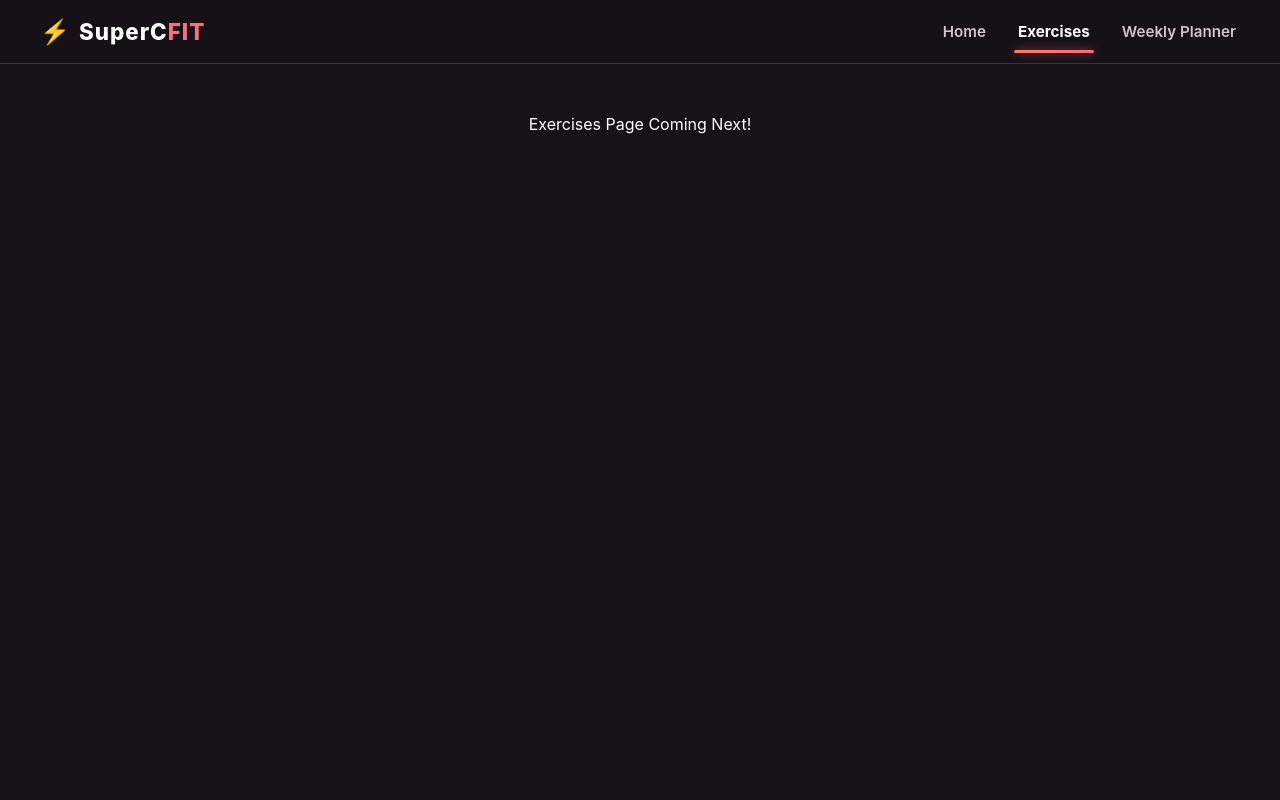
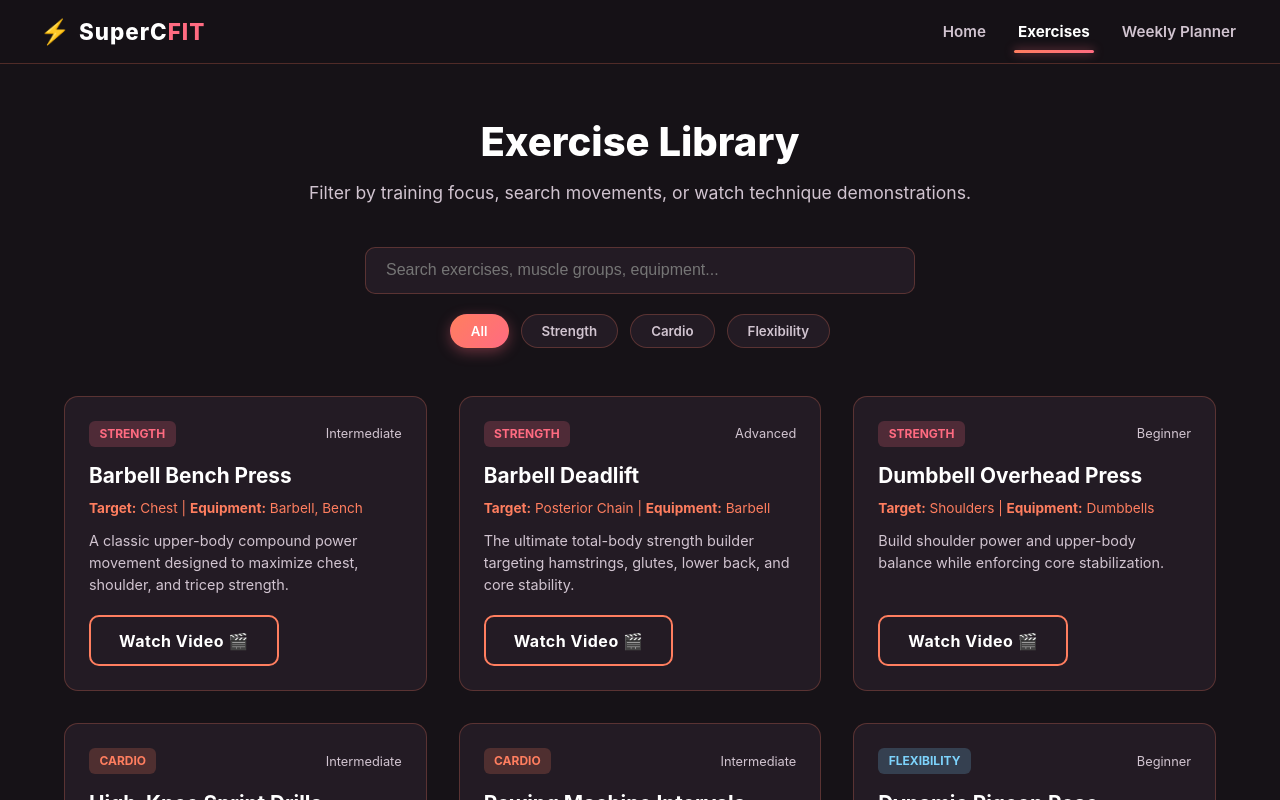
Before and after one commit to Manqoba-123/react-fitness-tracker-app, a React (Vite) app in the folder fitness-tracker/: page /exercises in a window 1280 px wide. Shown: the top 800 px of the page. Built offline with nearby package versions, Linux system fonts and the light colour scheme.

Commit message:
Added exercise cad, list and details

```diff
--- a/fitness-tracker/src/App.jsx
+++ b/fitness-tracker/src/App.jsx
@@ -1,7 +1,8 @@
 import React from 'react';
 import { Routes, Route } from 'react-router-dom';
-import Navbar from './components/Navigation/Navbar.jsx';
-import Home from './pages/Home.jsx';
+import Navbar from './components/Navigation/Navbar';
+import Home from './pages/Home';
+import ExercisesPage from './pages/ExercisesPage';
 
 function App() {
   return (
@@ -9,9 +10,7 @@ function App() {
       <Navbar />
       <Routes>
         <Route path="/" element={<Home />} />
-        {/* Placeholder routes for next steps */}
-        <Route path="/exercises" element={<div style={{ padding: '3rem', textAlign: 'center', color: '#fff' }}>Exercises Page Coming Next!</div>} />
-        <Route path="/workout-planner" element={<div style={{ padding: '3rem', textAlign: 'center', color: '#fff' }}>Weekly Planner Page Coming Soon!</div>} />
+        <Route path="/exercises" element={<ExercisesPage />} />
       </Routes>
     </div>
   );
--- a/fitness-tracker/src/components/Exercise/ExerciseCard.jsx
+++ b/fitness-tracker/src/components/Exercise/ExerciseCard.jsx
@@ -1,6 +1,6 @@
 import React, { useState } from 'react';
 import Button from '../UI/Button';
-import styles from './Exercise.module.css';
+import styles from './Exercises.module.css';
 
 const ExerciseCard = ({ exercise, onSelect }) => {
   const [showVideo, setShowVideo] = useState(false);
--- a/fitness-tracker/src/components/Exercise/ExerciseList.jsx
+++ b/fitness-tracker/src/components/Exercise/ExerciseList.jsx
@@ -1,9 +1,10 @@
+// src/components/exercises/ExerciseList.jsx
 import React, { useState, useEffect } from 'react';
 import { useSearchParams } from 'react-router-dom';
 import { EXERCISES_DATA } from '../../data/exercisesData';
 import ExerciseCard from './ExerciseCard';
 import Button from '../UI/Button';
-import styles from './Exercise.module.css';
+import styles from './Exercises.module.css';
 
 const ExerciseList = () => {
   const [searchParams, setSearchParams] = useSearchParams();
--- a/fitness-tracker/src/pages/ExercisesPage.jsx
+++ b/fitness-tracker/src/pages/ExercisesPage.jsx
@@ -1,5 +1,5 @@
 import React from 'react';
-import ExerciseList from '../components/exercises/ExerciseList';
+import ExerciseList from '../components/Exercise/ExerciseList.jsx';
 
 const ExercisesPage = () => {
   return <ExerciseList />;
```
